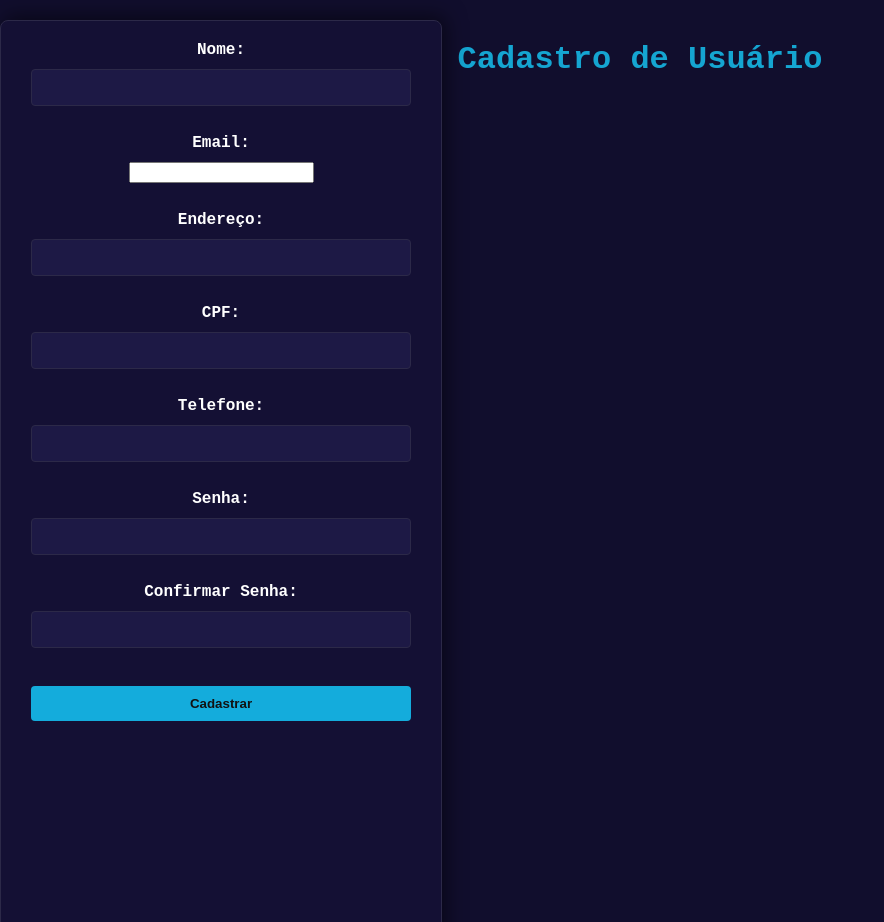
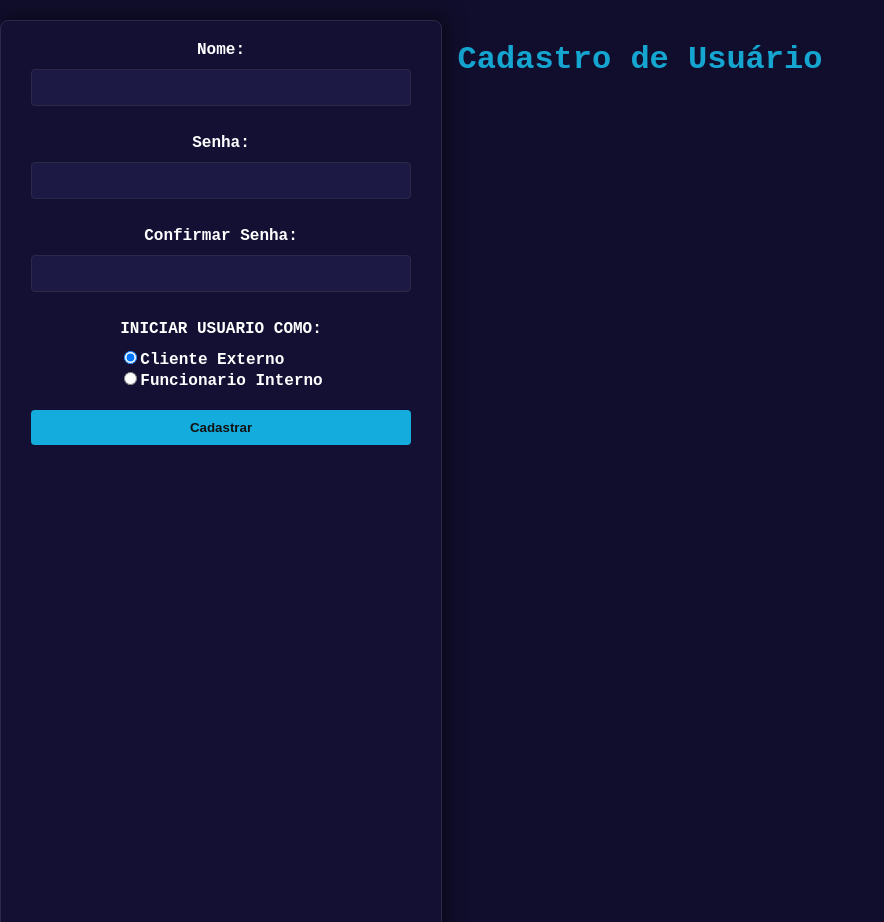
Before and after one commit to GuilhermeFaramiglio/Hackaton, a PHP site: page /cadastrausuario.php in a window 1280 px wide. Shown: the whole page, without its empty margins (0-884 px from the left). Run offline with PHP 8.4, Linux system fonts and the light colour scheme.

Commit message:
finalizado o cadastro.php

```diff
--- a/cadastrausuario.php
+++ b/cadastrausuario.php
@@ -1,22 +1,18 @@
 <?php
+include('utils/conectadb.php');
 
 if ($_SERVER['REQUEST_METHOD'] == 'POST') {
-    include('conndb.php');
     include('func.php');
     $nome = $_POST['nome'];
-    $email = $_POST['email'];
-    $endereco = $_POST['endereco'];
-    $cpf = $_POST['cpf'];
-    $telefone = $_POST['telefone'];
     $senha = $_POST['senha'];
     $senha2 = $_POST['confirmar_senha'];
+    $tipo = $_POST['tipo_usuario'];
+
     $senha = criptografa($senha); // Apenas uma vez!
 
-
-    $sql = " INSERT INTO tb_cliente (S_NM_CLIENTE, S_EMAIL_CLIENTE, S_ENDER_CLIENTE, S_CPF_CLIENTE, S_TEL_CLIENTE,
-    S_PASS_CLIENTE)
-     VALUES ('$nome', '$email', '$endereco', '$cpf', '$telefone', '$senha'); "; // comando
-    mysqli_query($conn, $sql);
+    $sql = " INSERT INTO tb_usuario (S_UNM_USUARIO, S_PW_USUARIO)
+     VALUES ('$nome', '$senha'); "; // comando
+    $result = mysqli_query($link, $sql);
     header('Location: login.php');
     exit();
 }
@@ -50,26 +46,19 @@
         <label for="nome">Nome:</label>
         <input type="text" id="nome" name="nome" maxlength="100" required>
         <br>
-        <label for="email">Email:</label>
-        <input type="email" id="email" name="email" maxlength="50" required>
-        <br>
-        <label for="endereco">Endereço:</label>
-        <input type="text" id="endereco" name="endereco" maxlength="100" required>
-        <br>
-        <label for="cpf">CPF:</label>
-        <input type="text" id="cpf" name="cpf" maxlength="14" required>
-        <br>
-        <label for="telefone">Telefone:</label>
-        <input type="tel" id="telefone" name="telefone" maxlength="19" required>
-        <br>
         <label for="senha">Senha:</label>
         <input type="password" id="senha" name="senha" required>
         <br>
         <label for="confirmar_senha">Confirmar Senha:</label>
         <input type="password" id="confirmar_senha" name="confirmar_senha" required>
         <br>
+        <label>INICIAR USUARIO COMO:</label>
+            <div class='rbcliente'>
+                <input type="radio" name="tipo_usuario" id="externo" value="1" checked><label>Cliente Externo</label>
+                <br>
+                <input type="radio" name="tipo_usuario" id="inativo" value="0"><label>Funcionario Interno</label>
+            </div>
         <input type="Submit" value="Cadastrar">
-
     </form>
 </body>
 
```
